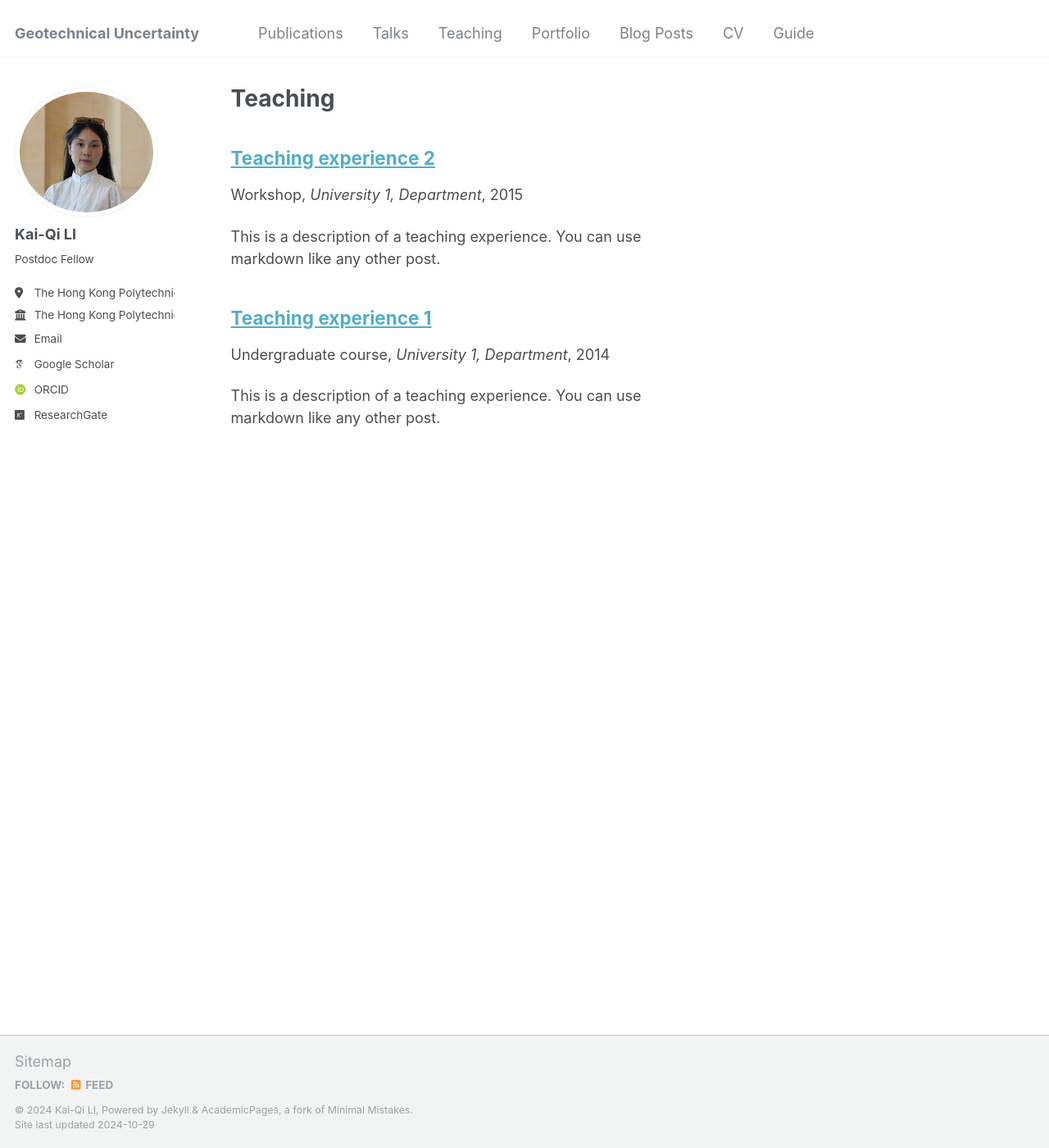
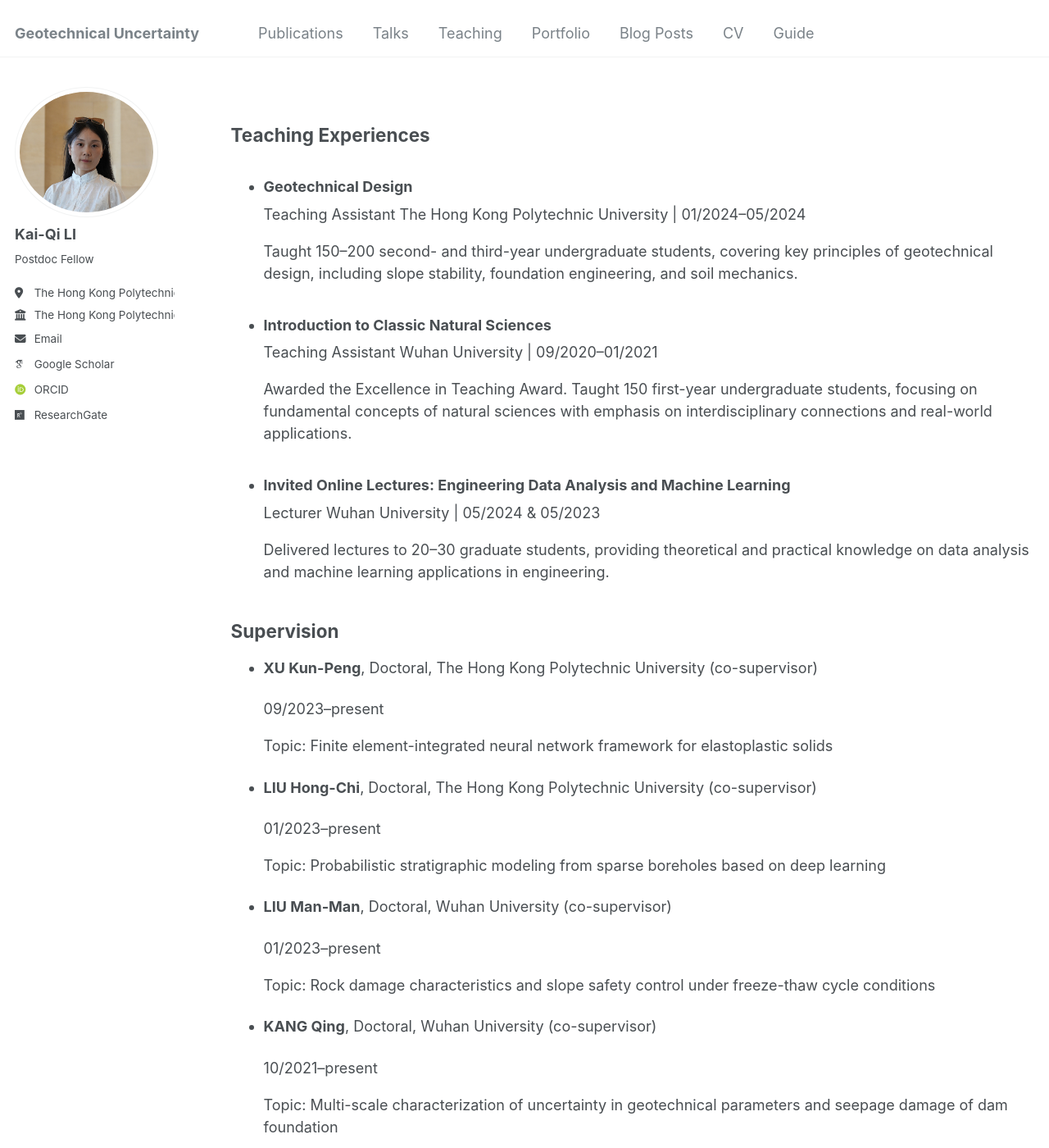
Before and after one commit to kqceeli/kqceeli.github.io, a Jekyll site: the page built from _pages/teaching.html, in a window 1280 px wide and 1400 px high. Shown: the whole window at 82% size. Built offline with Jekyll 4.4.1, drawn with Linux system fonts in a browser that asks for light colours; some web fonts are replaced; some of the changed text lies outside the part shown.

Commit message:
Update teaching.html

```diff
--- a/_pages/teaching.html
+++ b/_pages/teaching.html
@@ -1,12 +1,99 @@
 ---
 layout: archive
-title: "Teaching"
 permalink: /teaching/
 author_profile: true
 ---
 
-{% include base_path %}
+<!DOCTYPE html>
+<html lang="en">
+<body>
+<!-- 教学经历部分 -->
+<section>
+    <h2>Teaching Experiences</h2>
+    <ul>
+        <li class="card">
+            <h3>Geotechnical Design</h3>
+            <span class="tag">Teaching Assistant</span>
+            <span class="date">The Hong Kong Polytechnic University | 01/2024–05/2024</span>
+            <p>Taught 150–200 second- and third-year undergraduate students, covering key principles of geotechnical design, including slope stability, foundation engineering, and soil mechanics.</p>
+        </li>
 
-{% for post in site.teaching reversed %}
-  {% include archive-single.html %}
-{% endfor %}
+        <li class="card">
+            <h3>Introduction to Classic Natural Sciences</h3>
+            <span class="tag">Teaching Assistant</span>
+            <span class="date">Wuhan University | 09/2020–01/2021</span>
+            <p>Awarded the Excellence in Teaching Award. Taught 150 first-year undergraduate students, focusing on fundamental concepts of natural sciences with emphasis on interdisciplinary connections and real-world applications.</p>
+        </li>
+
+        <li class="card">
+            <h3>Invited Online Lectures: Engineering Data Analysis and Machine Learning</h3>
+            <span class="tag">Lecturer</span>
+            <span class="date">Wuhan University | 05/2024 & 05/2023</span>
+            <p>Delivered lectures to 20–30 graduate students, providing theoretical and practical knowledge on data analysis and machine learning applications in engineering.</p>
+        </li>
+    </ul>
+</section>
+
+<!-- 指导学生部分 -->
+<section>
+    <h2>Supervision</h2>
+    <ul>
+        <li class="card">
+            <p><strong>XU Kun-Peng</strong>, Doctoral, The Hong Kong Polytechnic University (co-supervisor)</p>
+            <span class="date">09/2023–present</span>
+            <p>Topic: Finite element-integrated neural network framework for elastoplastic solids</p>
+        </li>
+
+        <li class="card">
+            <p><strong>LIU Hong-Chi</strong>, Doctoral, The Hong Kong Polytechnic University (co-supervisor)</p>
+            <span class="date">01/2023–present</span>
+            <p>Topic: Probabilistic stratigraphic modeling from sparse boreholes based on deep learning</p>
+        </li>
+
+        <li class="card">
+            <p><strong>LIU Man-Man</strong>, Doctoral, Wuhan University (co-supervisor)</p>
+            <span class="date">01/2023–present</span>
+            <p>Topic: Rock damage characteristics and slope safety control under freeze-thaw cycle conditions</p>
+        </li>
+
+        <li class="card">
+            <p><strong>KANG Qing</strong>, Doctoral, Wuhan University (co-supervisor)</p>
+            <span class="date">10/2021–present</span>
+            <p>Topic: Multi-scale characterization of uncertainty in geotechnical parameters and seepage damage of dam foundation</p>
+        </li>
+
+        <li class="card">
+            <p><strong>MIAO Zhuang</strong>, Master, Wuhan University (co-supervisor)</p>
+            <span class="date">10/2021–06/2022</span>
+            <p>Topic: Porous media reconstruction and representative volume element identification considering two-point correlation function</p>
+        </li>
+
+        <li class="card">
+            <p><strong>QIU Pu</strong>, Master, Wuhan University (co-supervisor)</p>
+            <span class="date">10/2020–10/2021</span>
+            <p>Topic: Hydrothermal modeling of artificial ground freezing process of heterogeneous soil under seepage</p>
+        </li>
+
+        <li class="card">
+            <p><strong>LI Pei-Tao</strong>, Master, Wuhan University (co-supervisor)</p>
+            <span class="date">09/2019–06/2021</span>
+            <p>Topic: Hydrothermal modeling of artificial ground freezing considering the effects of uncertainties</p>
+        </li>
+
+        <li class="card">
+            <p><strong>SUN Peigui</strong>, Undergraduate, Wuhan University (Final Year Project, co-supervisor)</p>
+            <span class="date">01/2019–07/2019</span>
+            <p>Topic: Stability of Riverbank Tunnel Excavation Based on Big Data Analysis (Pursuing Ph.D. at Tsinghua University)</p>
+        </li>
+
+        <li class="card">
+            <p><strong>YANG Tong</strong>, Undergraduate, Wuhan University (Final Year Project, co-supervisor)</p>
+            <span class="date">01/2019–07/2019</span>
+            <p>Topic: Mesoscale Investigation of Heat Transfer in Multiphase Geomaterials (Pursuing Master's at Tsinghua University)</p>
+        </li>
+    </ul>
+</section>
+
+</body>
+
+</html>
```
